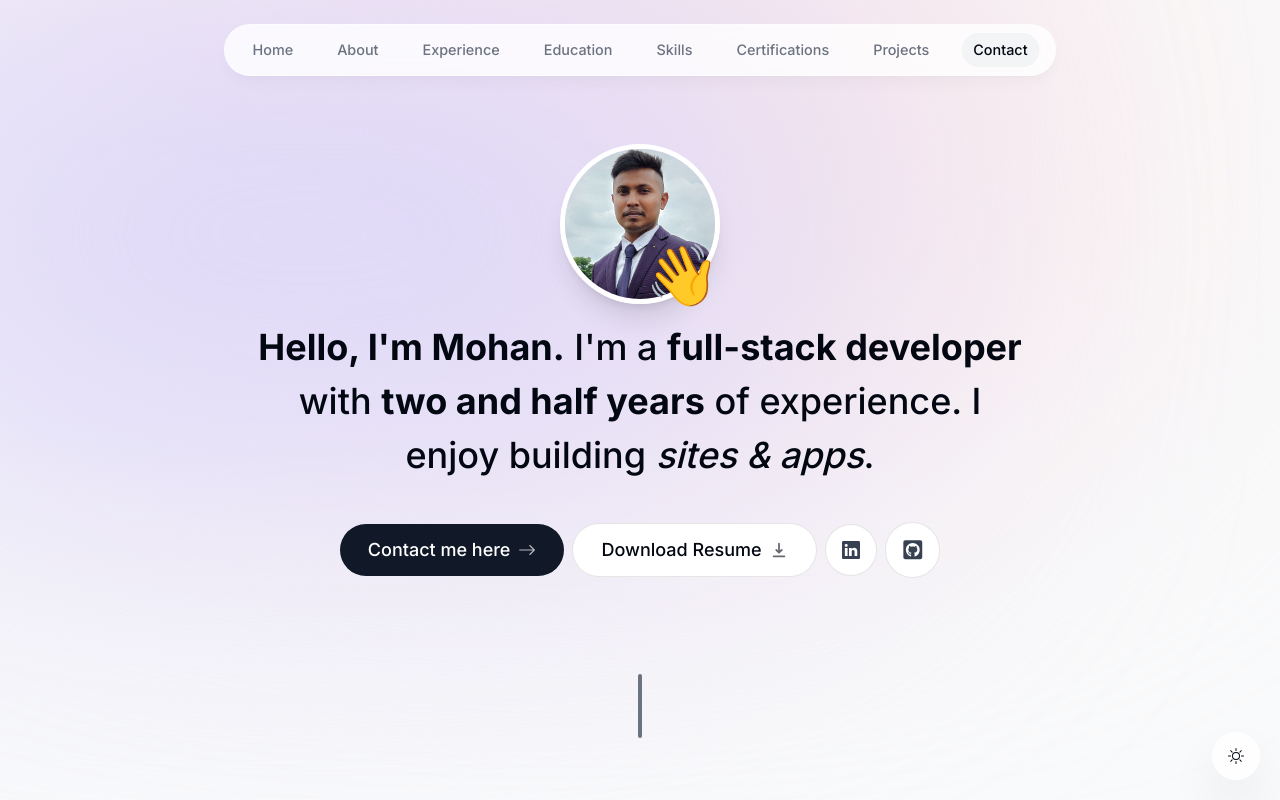
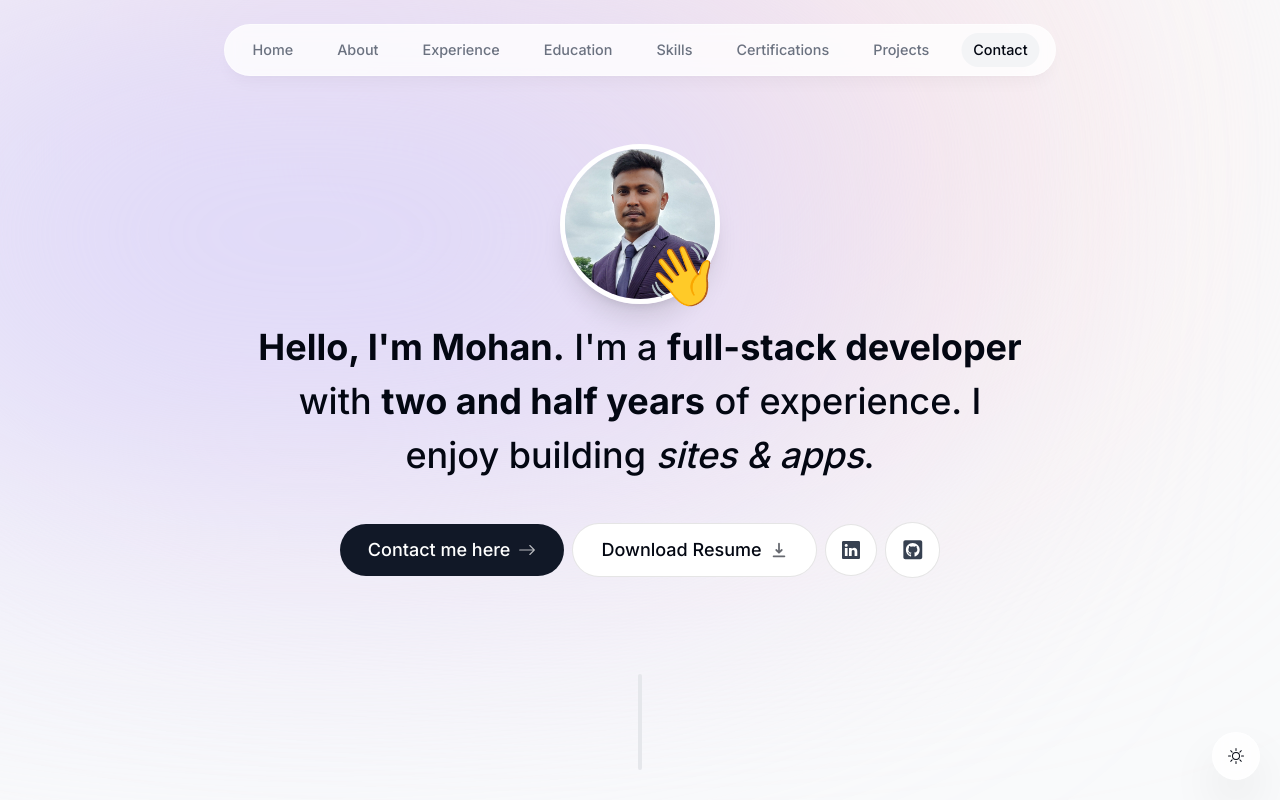
Before and after one commit to mohankumar21022k/full-stack-developer-portfolio, a Next.js app: page / in a window 1280 px wide. Shown: the top 800 px of the page. Built offline with nearby package versions, Linux system fonts and the light colour scheme; no server answers.

Commit message:
appropriate-threshold

```diff
--- a/src/components/about.tsx
+++ b/src/components/about.tsx
@@ -6,7 +6,7 @@ import SectionHeading from "./section-heading";
 import { useSectionInview } from "@/lib/hooks";
 
 export default function About() {
-    const { ref } = useSectionInview("About", 0.75);
+    const { ref } = useSectionInview("About", 0.90);
 
     return (
         <motion.section ref={ref}
--- a/src/components/intro.tsx
+++ b/src/components/intro.tsx
@@ -12,7 +12,7 @@ import { useSectionInview } from "@/lib/hooks";
 import { useActiveSectionContext } from "@/context/active-section-context";
 
 export default function Intro() {
-    const { ref } = useSectionInview("Home");
+    const { ref } = useSectionInview("Home", 1);
     const { setActiveSection, setTimeOfLastClick } = useActiveSectionContext();
     return (
         <section ref={ref} id="home" className="mb-28 max-w-[50rem] text-center sm:mb-0 scroll-mt-[100rem]">
--- a/src/components/section-divider.tsx
+++ b/src/components/section-divider.tsx
@@ -5,7 +5,7 @@ import { motion } from "framer-motion";
 
 export default function SectionDivider() {
     return (
-        <motion.div className="bg-gray-500 my-24 h-16 w-1 rounded-full hidden sm:block dark:bg-opacity-20"
+        <motion.div className="bg-gray-200 my-24 h-24 w-1 rounded-full hidden sm:block dark:bg-opacity-20"
             initial={{ opacity: 0, y: 100 }}
             animate={{ opacity: 1, y: 0 }}
             transition={{ delay: 0.125 }}>
```
